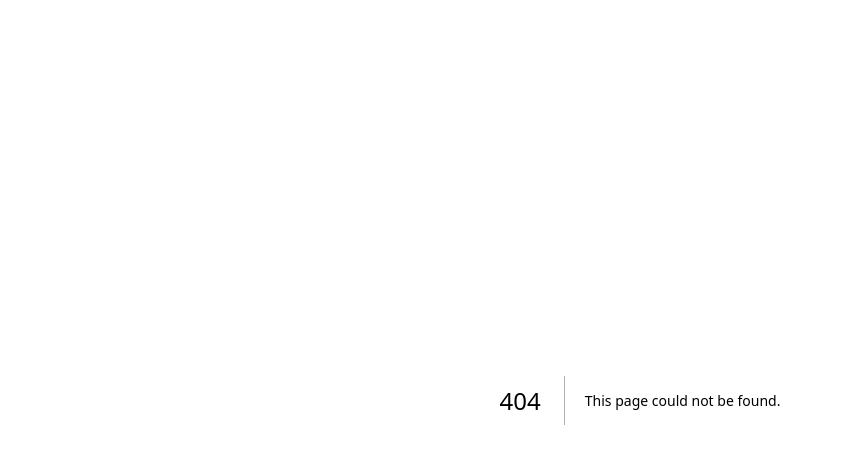
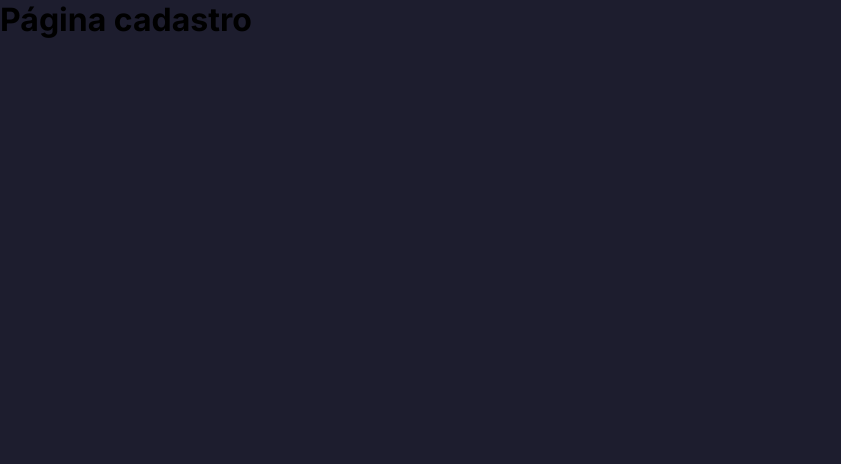
Before and after one commit to MarcioJorgeMelo/dev-restaurante, a Next.js app in the folder frontend/: page /signup in a window 1280 px wide. Before the commit this address had no page. Shown: the top 464 px of the page, without its empty margins (0-841 px from the left). Built offline with nearby package versions, Linux system fonts and the light colour scheme.

Commit message:
feat: add link to page - Signup

```diff
--- /dev/null
+++ b/frontend/src/app/signup/page.tsx
@@ -0,0 +1,9 @@
+export default function Signup() {
+  return (
+    <>
+      <main>
+        <h1>Página cadastro</h1>
+      </main>
+    </>
+  );
+}
```
